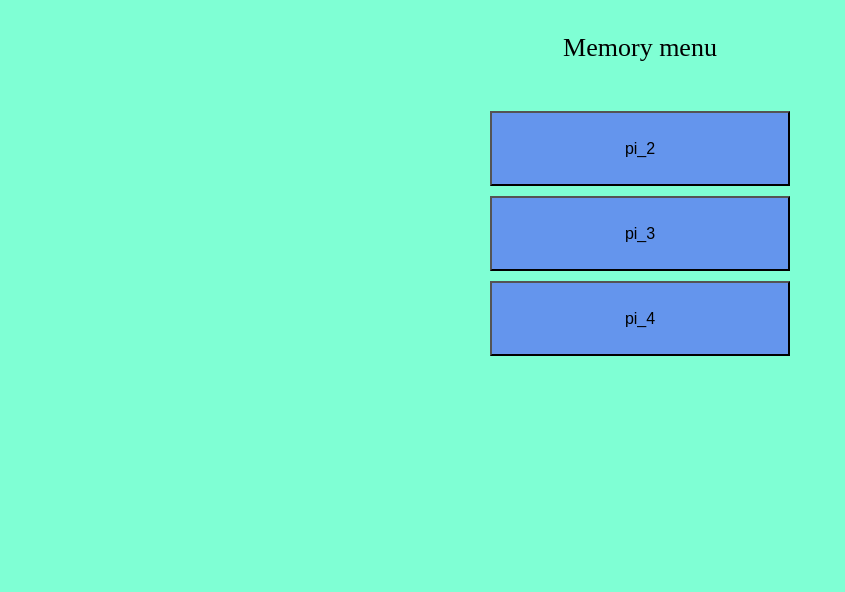
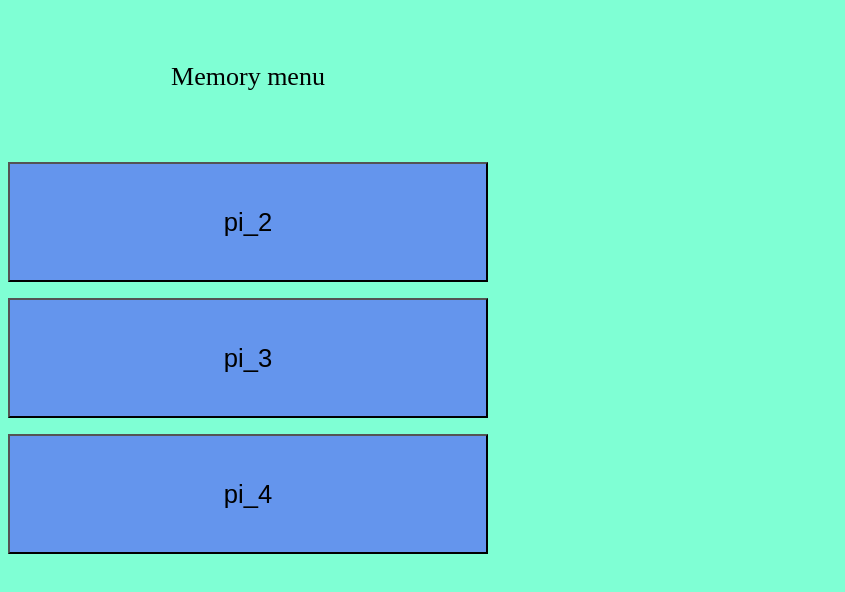
Before and after one commit to ikerbedmar/p_individual, a plain HTML site: page index.html in a window 1280 px wide. Shown: the whole page, without its empty margins (0-845 px from the left). Drawn offline with Linux system fonts and the light colour scheme; files that its build step writes are made by us from their sources; files whose address does not match are found by name.

Commit message:
Update main.css

```diff
--- a/main.css
+++ b/main.css
@@ -8,13 +8,17 @@ body{
 }
 
 .menu-object{
-	display:block;
-	margin-left: auto;
-	margin-right: auto;
-	width: 300px;
-	height: 75px;
-	font-size: 16px;
-	margin-top: 10px;
+	display:grid;
+	align-items: center;
+	align-self: center;
+	justify-content: center;
+	grid-auto-columns: auto;
+	justify-content:center ;
+	align-content: center;
+	width: 30rem;
+	height: 7.5rem;
+	font-size: 1.6rem;
+	margin-top: 1.0rem;
 
 }
 
@@ -24,18 +28,25 @@ p{
 
 button.menu-object{
 	background-color: cornflowerblue;
+	display:grid;
+	align-items: center;
+	align-self: center;
+	justify-content: center;
+	grid-auto-columns: auto;
+	justify-content:center ;
+	align-content: center;
 }
 
 button.menu-object:active{
-	font-size: 18px;
-	width: 275px;
-	height: 70px;
+	font-size: 1.8rem;
+	width: 27.5rem;
+	height: 7rem;
 	background-color:blue;
 }
 
 button.menu-object:hover:not(:active){
-	font-size: 22px;
-	width: 325px;
-	height: 85px;
+	font-size: 2.2rem;
+	width: 32.5rem;
+	height: 8.5rem;
 	background-color: aqua;
 }
```
